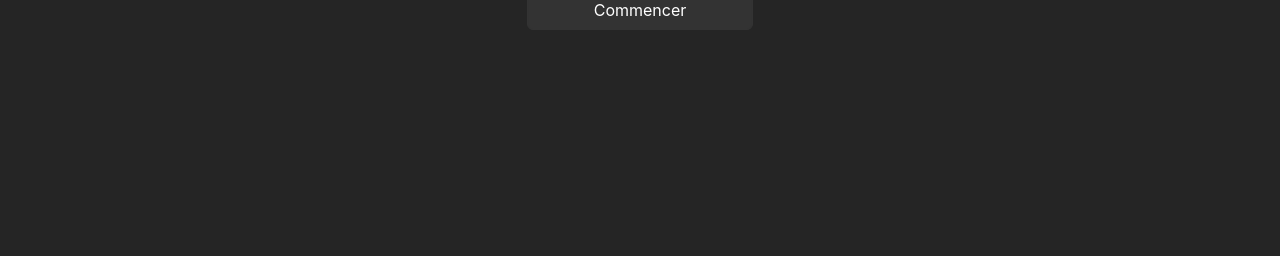
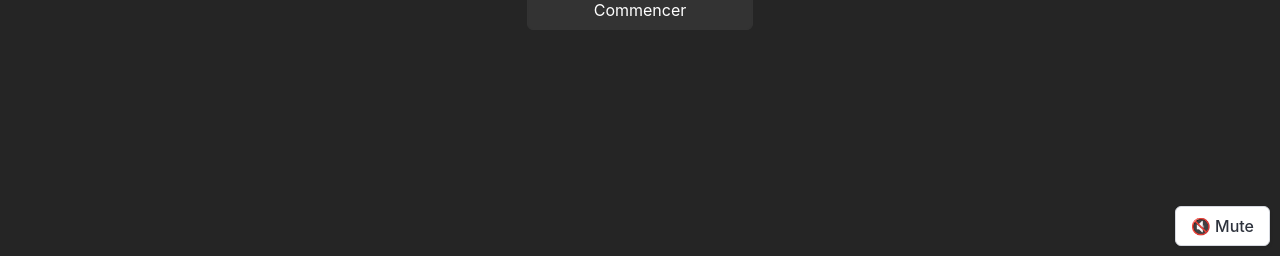
Before and after one commit to samuel-tittelein/les-zahrbricots, a Flask app: page / in a window 1280 px wide. Shown: the part 544-800 px from the top of the page. Run offline with Flask 3, Linux system fonts and the light colour scheme; data comes from the database, SQL or seed files in the repository.

Commit message:
Ajout d'une musique de QUALITé en arrière plan de l'acceuil #19

```diff
--- a/templates/accueil.html
+++ b/templates/accueil.html
@@ -88,6 +88,33 @@
         </div>
       </section>
     </form>
+    <audio autoplay loop>
+      <source
+        src="{{ url_for('static', filename='Sound/background_music.mp3') }}"
+        type="audio/mpeg"
+      />
+    </audio>
+    <button
+      id="mute-toggle"
+      class="button"
+      style="position: fixed; bottom: 10px; right: 10px"
+    >
+      🔇 Mute
+    </button>
+    <script>
+      const audio = document.querySelector("audio");
+      const muteButton = document.getElementById("mute-toggle");
+
+      muteButton.addEventListener("click", () => {
+        if (audio.muted) {
+          audio.muted = false;
+          muteButton.textContent = "🔇 Mute";
+        } else {
+          audio.muted = true;
+          muteButton.textContent = "🔊 Unmute";
+        }
+      });
+    </script>
 
     <script
       src="{{ url_for('static', filename='js/theme-switcher.js') }}"
```
Also changed, not shown: 1 other file.
